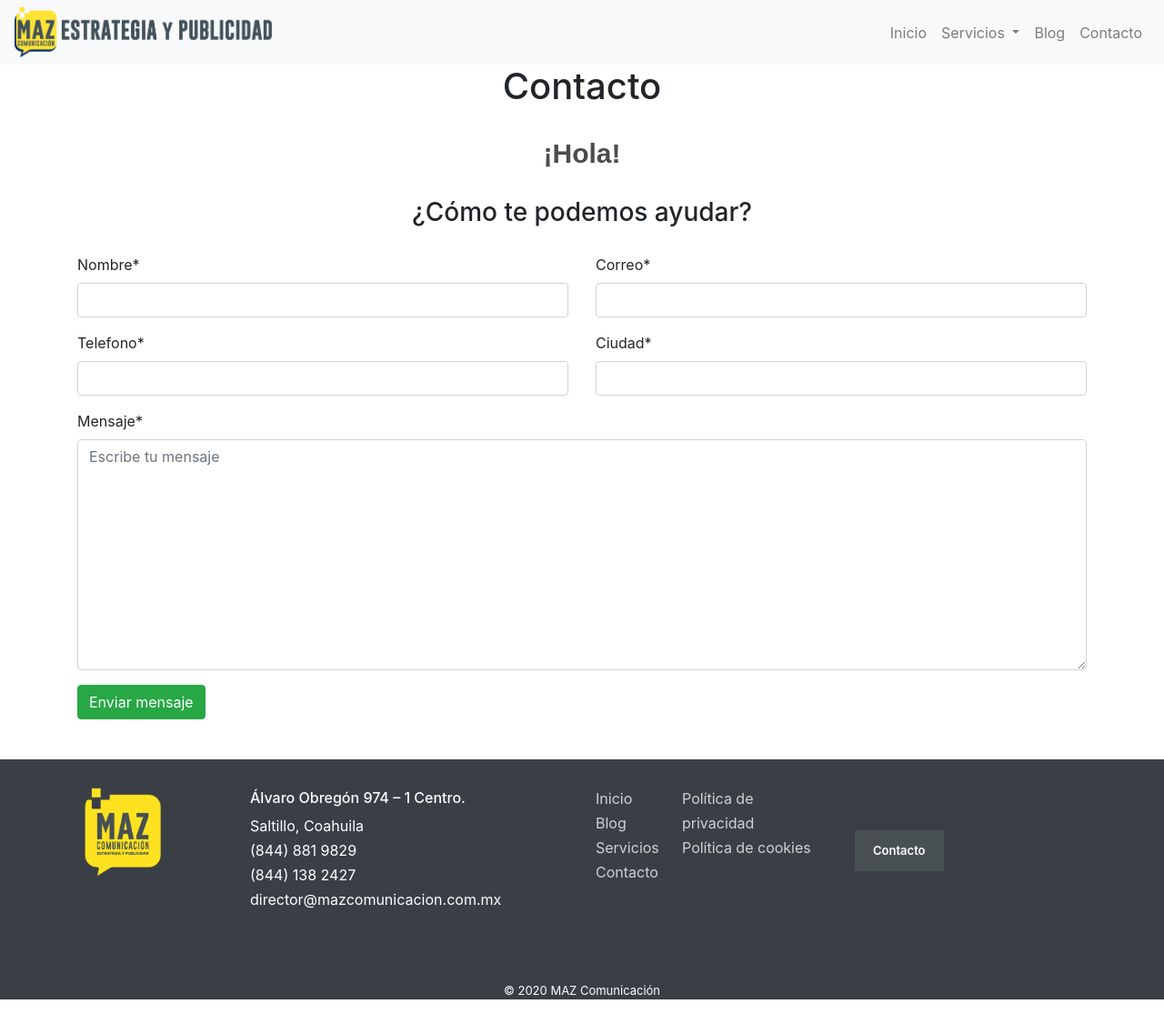
After one commit to sebastianmarines/Maz-Comunicacion, a Django app: page /contacto/ in a window 1280 px wide. The commit adds this page. Shown: the whole page at 91% size. Run offline with Django 3.2, Linux system fonts and the light colour scheme; tables that the repository leaves empty hold one stand-in row (values such as "Sample post"); some libraries are stand-ins or nearby versions.

Commit message:
Create contact form

```diff
--- a/mazcomunicacion/settings.py
+++ b/mazcomunicacion/settings.py
@@ -41,6 +41,7 @@ INSTALLED_APPS = [
 
     'storages',
     'django_summernote',
+    'crispy_forms',
 
     'web',
     'periodicos',
@@ -151,3 +152,6 @@ PRIVATE_FILE_STORAGE = 'storage_backends.PrivateMediaStorage'
 
 # Summernote
 X_FRAME_OPTIONS = 'SAMEORIGIN'
+
+# Crispy Forms
+CRISPY_TEMPLATE_PACK = 'bootstrap4'
--- a/requirements.txt
+++ b/requirements.txt
@@ -2,6 +2,7 @@ asgiref==3.2.3
 boto3==1.11.9
 botocore==1.14.9
 Django==3.0.2
+django-crispy-forms==1.8.1
 django-storages==1.8
 django-summernote==0.8.11.6
 docutils==0.15.2
--- /dev/null
+++ b/web/forms.py
@@ -0,0 +1,10 @@
+from django import forms
+
+
+class ContactForm(forms.Form):
+    name = forms.CharField(max_length=200, label="Nombre")
+    email = forms.EmailField(label="Correo")
+    phone = forms.CharField(max_length=15, label="Telefono")
+    city = forms.CharField(max_length=50, label="Ciudad")
+    message = forms.CharField(label='Mensaje',widget=forms.Textarea(
+                        attrs={'placeholder': 'Escribe tu mensaje'}))
--- /dev/null
+++ b/web/templates/contact.html
@@ -0,0 +1,64 @@
+{% extends 'base.html' %}
+{% load crispy_forms_tags %}
+
+{% block content %}
+<div class="container">
+<div class="container text-center">
+  <h1>Contacto</h1>
+</div>
+<div class="separator"></div>
+<br />
+<div class="container text-center">
+  <h2>¡Hola!</h2>
+  <h3>¿Cómo te podemos ayudar?</h3>
+</div>
+<div class="container" style="padding: 20px 0">
+        {% if sucess %}
+            <div class="alert alert-success" role="alert">
+                Gracias por contactarnos.
+            </div>
+        {% endif %}
+        {% if errors %}
+            <div class="alert alert-danger" role="alert">
+                Por favor verifique todos los campos.
+            </div>
+        {% endif %}
+      <form id="contact-form" method="post" role="form">
+        {% csrf_token %}
+        <div class="messages"></div>
+
+        <div class="controls">
+          <div class="row">
+            <div class="col-md-6">
+              {{ form.name | as_crispy_field }}
+            </div>
+            <div class="col-md-6">
+              {{ form.email | as_crispy_field }}
+            </div>
+          </div>
+          <div class="row">
+            <div class="col-md-6">
+              {{ form.phone | as_crispy_field }}
+            </div>
+            <div class="col-md-6">
+              {{ form.city | as_crispy_field }}
+            </div>
+          </div>
+          <div class="row">
+            <div class="col-md-12">
+              {{ form.message | as_crispy_field }}
+            </div>
+            <div class="col-md-12">
+              <input
+                type="submit"
+                class="btn btn-success btn-send"
+                value="Enviar mensaje"
+              />
+            </div>
+          </div>
+        </div>
+      </form>
+    </div>
+    <br />
+</div>
+{% endblock %}
--- a/web/templates/partials/nav.html
+++ b/web/templates/partials/nav.html
@@ -58,10 +58,10 @@
         </div>
       </li>
       <li class="nav-item">
-        <a href="/blog" class="nav-link">Blog</a>
+        <a href="{% url 'blog:blog' %}" class="nav-link">Blog</a>
       </li>
       <li class="nav-item">
-        <a href="/contacto" class="nav-link">Contacto</a>
+        <a href="{% url 'web:contacto' %}" class="nav-link">Contacto</a>
       </li>
     </ul>
   </div>
--- a/web/urls.py
+++ b/web/urls.py
@@ -10,4 +10,5 @@ urlpatterns = [
         path('', views.servicio, name="servicios"),
         path('<slug:subslug>', views.subservicio, name="servicio")
     ])),
+    path('contacto/', views.contact, name="contacto"),
 ]
--- a/web/views.py
+++ b/web/views.py
@@ -1,6 +1,8 @@
 from django.shortcuts import render, get_object_or_404, HttpResponse
+
 from . import models
 from blog.models import Post
+from .forms import ContactForm
 
 
 def index(request):
@@ -17,3 +19,15 @@ def subservicio(request, slug, subslug):
     obj = get_object_or_404(models.SubServicio, slug=subslug)
 
     return HttpResponse(obj.title)
+
+
+def contact(request):
+    context = {'form': ContactForm()}
+    if request.method == "POST":
+        form = ContactForm(request.POST)
+        if form.is_valid():
+            context['sucess'] = True
+        else:
+            context['errors'] = True
+
+    return render(request, 'contact.html', context)
```
